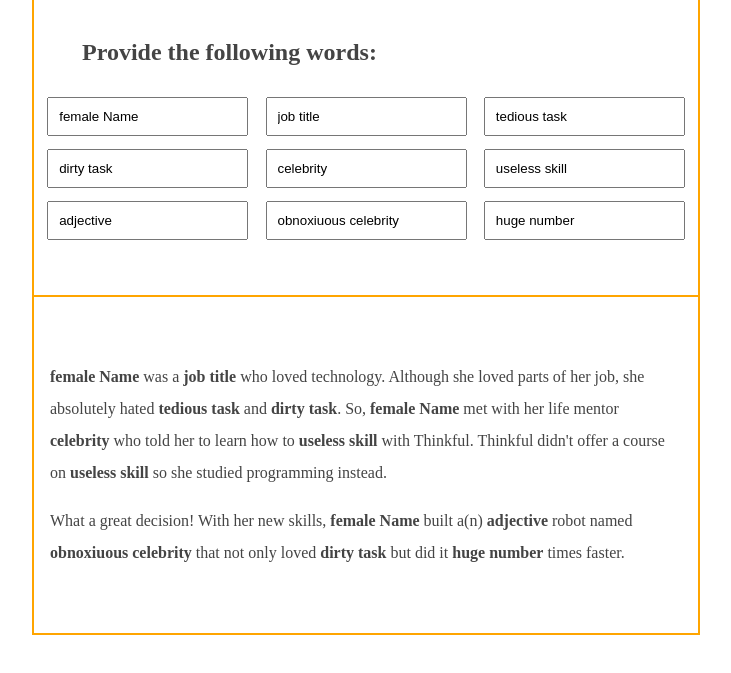
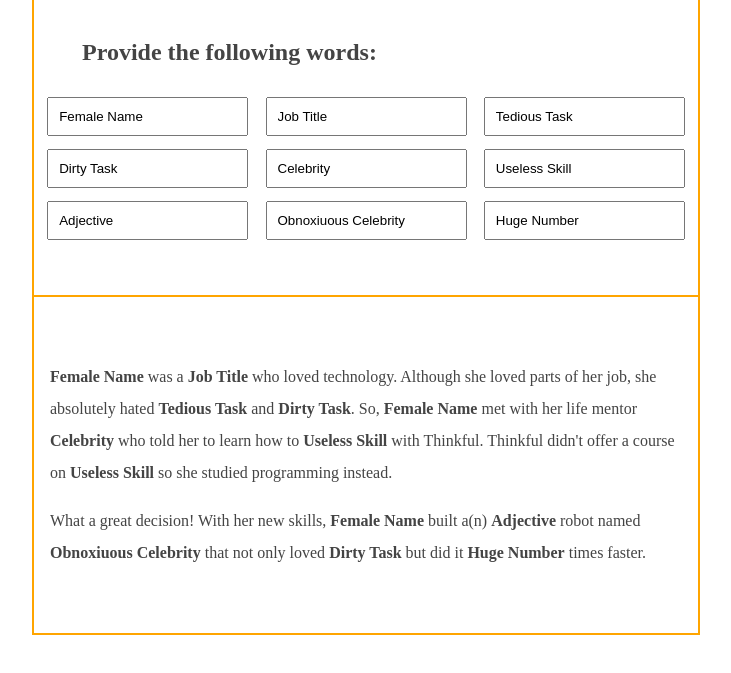
Before and after one commit to BLuciano/ngMadLibs, a plain HTML site: page index.html in a window 1280 px wide. Shown: the part 117-790 px from the top of the page, without its empty margins (274-1005 px from the left). Drawn offline with nearby package versions, Linux system fonts and the light colour scheme.

Commit message:
Added controller

```diff
--- a/index.html
+++ b/index.html
@@ -1,5 +1,5 @@
 <!DOCTYPE html>
-<html lang="en" ng-app>
+<html lang="en" ng-app="myApp">
 <head>
   <meta charset="UTF-8">
   <title>NgMadLibs</title>
@@ -7,7 +7,7 @@
   <link rel="stylesheet" type="text/css" href="css/styles.css">
 </head>
 <body>
-  <div class="container">
+  <div class="container" ng-controller="myCtrl">
     <header class="mainHdr">
       <div class="smile-img border">
         <img src="imgs/smiley.png" alt="smiley cartoon face"/>
@@ -21,24 +21,24 @@
     <section class="userInput border spacing">
       <h2>Provide the following words:</h2>
       <div class="inputs">
-        <input ng-init="femaleName ='female Name'" ng-model="femaleName" placeholder="Female Name">
-        <input ng-init="jobTitle ='job title'" ng-model="jobTitle" placeholder="Job Title">
-        <input ng-init="tediousTask ='tedious task'" ng-model="tediousTask" placeholder="Tedious Task">
-        <input ng-init="dirtyTask ='dirty task'" ng-model="dirtyTask" placeholder="Dirty Task">
-        <input ng-init="celebrity ='celebrity'" ng-model="celebrity" placeholder="Celebrity">
-        <input ng-init="uselessSkill ='useless skill'" ng-model="uselessSkill" placeholder="Useless Skill">
-        <input ng-init="adjective ='adjective'" ng-model="adjective" placeholder="Adjective">
-        <input ng-init="obnoxiuousCelebrity ='obnoxiuous celebrity'" ng-model="obnoxiuousCelebrity" placeholder="Obnoxiuous Celebrity">
-        <input ng-init="hugeNumber ='huge number'" ng-model="hugeNumber" placeholder="Huge Number">
+        <input ng-model="inputs.femaleName" placeholder="Female Name">
+        <input ng-model="inputs.jobTitle" placeholder="Job Title">
+        <input ng-model="inputs.tediousTask" placeholder="Tedious Task">
+        <input ng-model="inputs.dirtyTask" placeholder="Dirty Task">
+        <input ng-model="inputs.celebrity" placeholder="Celebrity">
+        <input ng-model="inputs.uselessSkill" placeholder="Useless Skill">
+        <input ng-model="inputs.adjective" placeholder="Adjective">
+        <input ng-model="inputs.obnoxiuousCelebrity" placeholder="Obnoxiuous Celebrity">
+        <input ng-model="inputs.hugeNumber" placeholder="Huge Number">
       </div>
     </section>
 
     <section class="display border spacing">
       <p>
-        <strong>{{femaleName}}</strong> was a <strong>{{jobTitle}}</strong> who loved technology. Although she loved parts of her job, she absolutely hated <strong>{{tediousTask}}</strong> and <strong>{{dirtyTask}}</strong>. So, <strong>{{femaleName}}</strong> met with her life mentor <strong>{{celebrity}}</strong> who told her to learn how to <strong>{{uselessSkill}}</strong> with Thinkful. Thinkful didn't offer a course on <strong>{{uselessSkill}}</strong> so she studied programming instead.
+        <strong>{{inputs.femaleName}}</strong> was a <strong>{{inputs.jobTitle}}</strong> who loved technology. Although she loved parts of her job, she absolutely hated <strong>{{inputs.tediousTask}}</strong> and <strong>{{inputs.dirtyTask}}</strong>. So, <strong>{{inputs.femaleName}}</strong> met with her life mentor <strong>{{inputs.celebrity}}</strong> who told her to learn how to <strong>{{inputs.uselessSkill}}</strong> with Thinkful. Thinkful didn't offer a course on <strong>{{inputs.uselessSkill}}</strong> so she studied programming instead.
       </p>
       <p>
-        What a great decision! With her new skills, <strong>{{femaleName}}</strong> built a(n) <strong>{{adjective}}</strong> robot named <strong>{{obnoxiuousCelebrity}}</strong> that not only loved <strong>{{dirtyTask}}</strong> but did it <strong>{{hugeNumber}}</strong> times faster.
+        What a great decision! With her new skills, <strong>{{inputs.femaleName}}</strong> built a(n) <strong>{{inputs.adjective}}</strong> robot named <strong>{{inputs.obnoxiuousCelebrity}}</strong> that not only loved <strong>{{inputs.dirtyTask}}</strong> but did it <strong>{{inputs.hugeNumber}}</strong> times faster.
       </p>
     </section>
   </div>
--- a/js/app.js
+++ b/js/app.js
@@ -0,0 +1,14 @@
+angular.module('myApp', [])
+  .controller('myCtrl', function($scope){
+    $scope.inputs = {
+      femaleName : 'Female Name',
+      jobTitle : 'Job Title',
+      tediousTask : 'Tedious Task',
+      dirtyTask : 'Dirty Task',
+      celebrity : 'Celebrity',
+      uselessSkill : 'Useless Skill',
+      adjective : 'Adjective',
+      obnoxiuousCelebrity : 'Obnoxiuous Celebrity',
+      hugeNumber : 'Huge Number'
+    };
+  });
```
